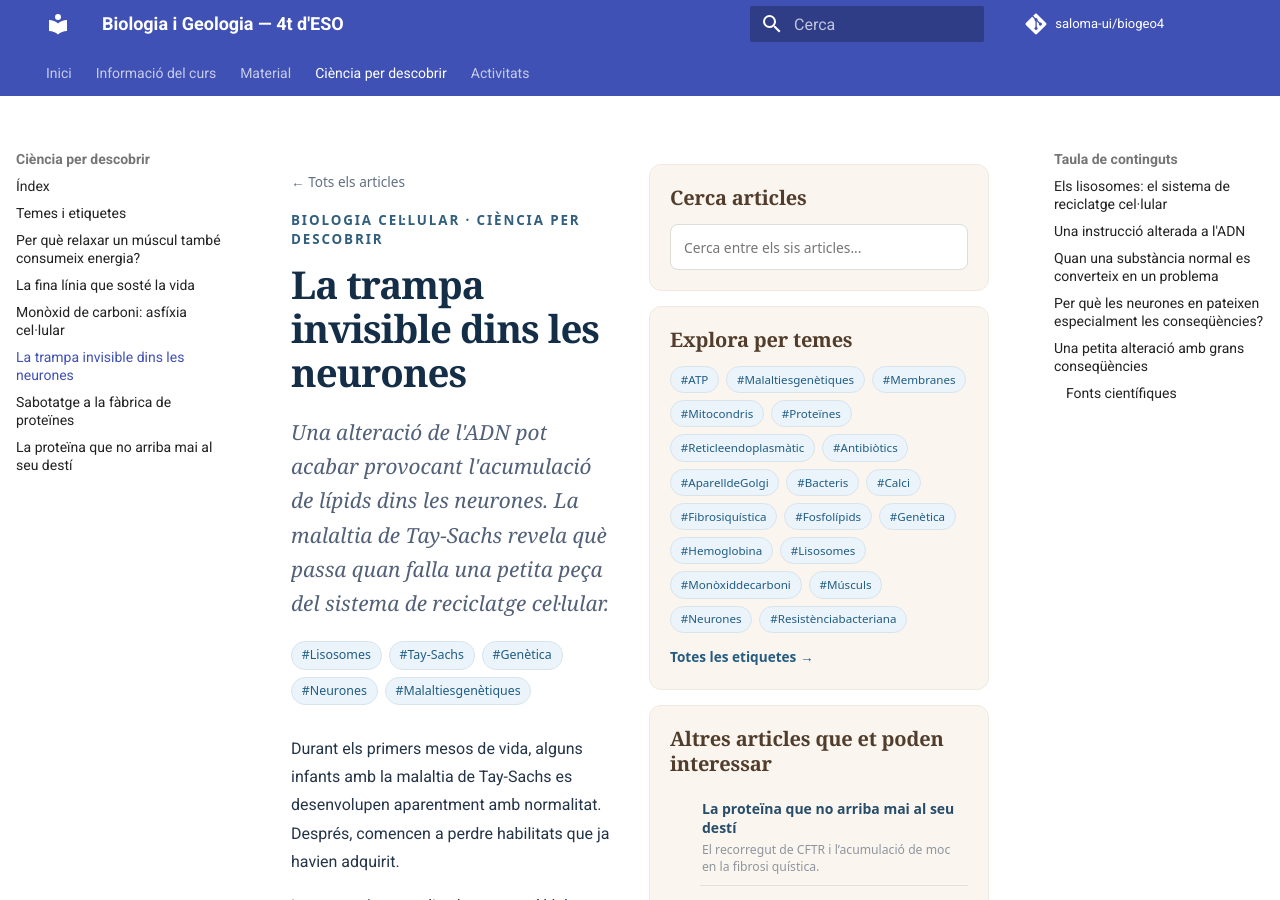
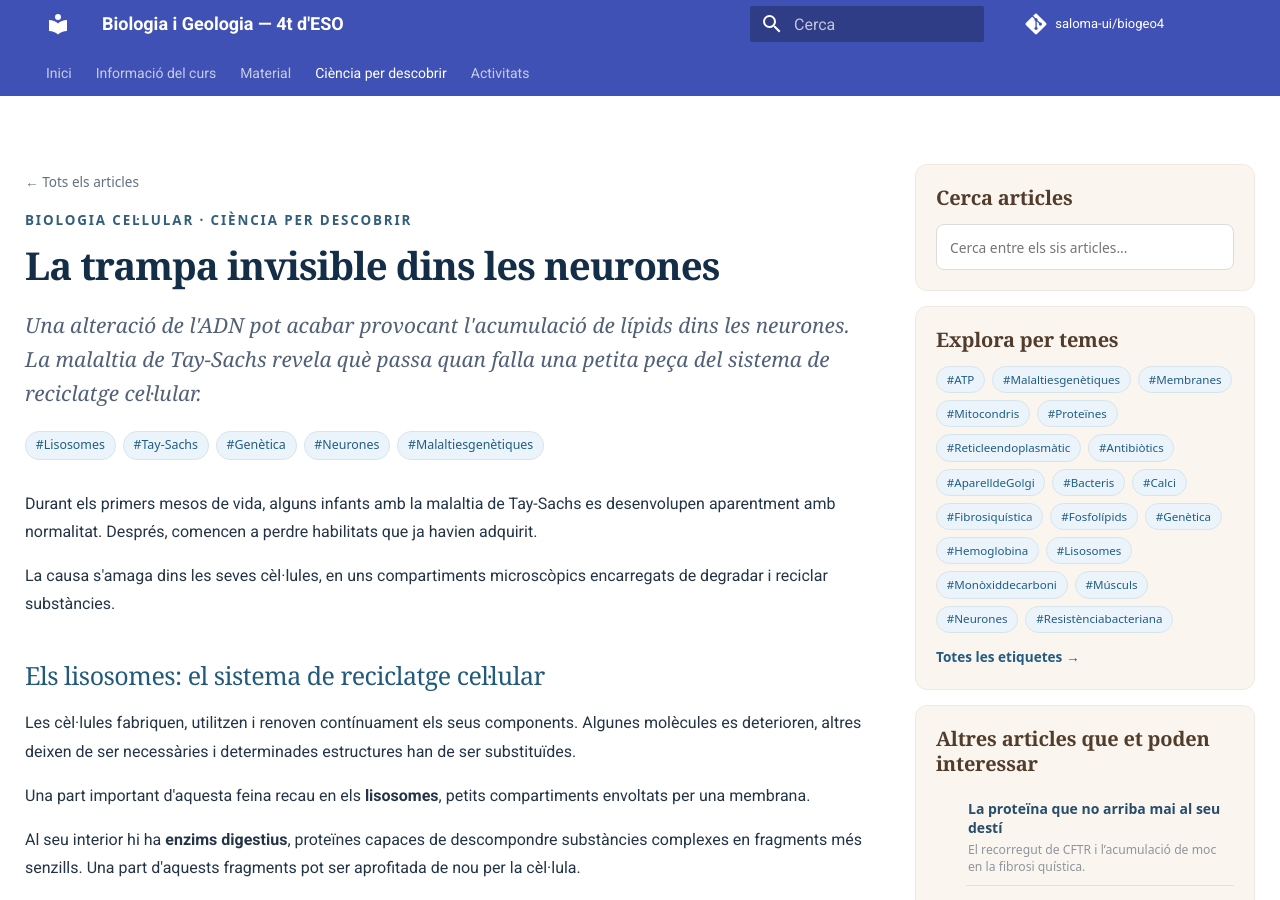
Before and after one commit to saloma-ui/biogeo4, an MkDocs documentation site: the page built from docs/divulgacio/ud02/04-trampa-neurones.md, in a window 1280 px wide and 900 px high. Built offline with MkDocs 1.6.1 and Material for MkDocs 9.7.7, drawn with Linux system fonts in a browser that asks for light colours; comment, search, counter and statistics services are not loaded; some of the changed lines change nothing that is shown.

Commit message:
Aplica l'estil revista i les etiquetes a l'article 04-trampa-neurones

```diff
--- a/docs/divulgacio/ud02/04-trampa-neurones.md
+++ b/docs/divulgacio/ud02/04-trampa-neurones.md
@@ -1,6 +1,16 @@
 ---
 title: "La trampa invisible dins les neurones"
 description: "La malaltia de Tay-Sachs revela com una alteració de l'ADN pot impedir la degradació de lípids als lisosomes."
+hide:
+  - navigation
+  - toc
+  - tags
+tags:
+  - "Lisosomes"
+  - "Tay-Sachs"
+  - "Genètica"
+  - "Neurones"
+  - "Malalties genètiques"
 ---
 
 # La trampa invisible dins les neurones
```
